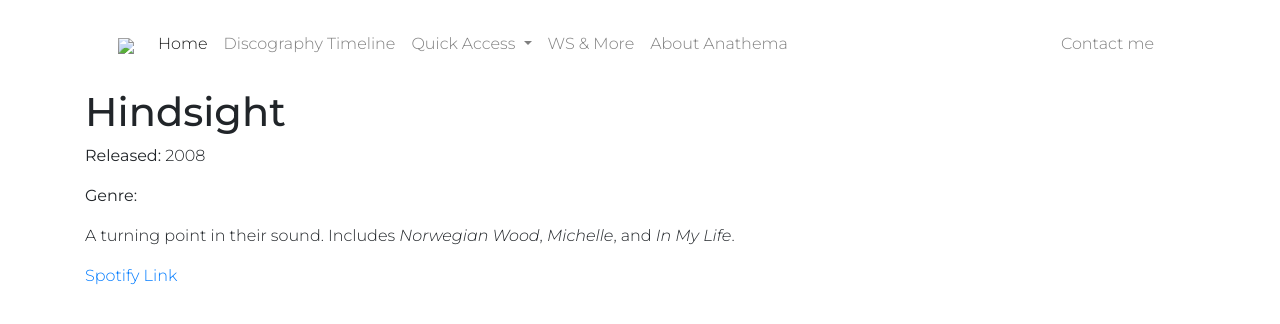
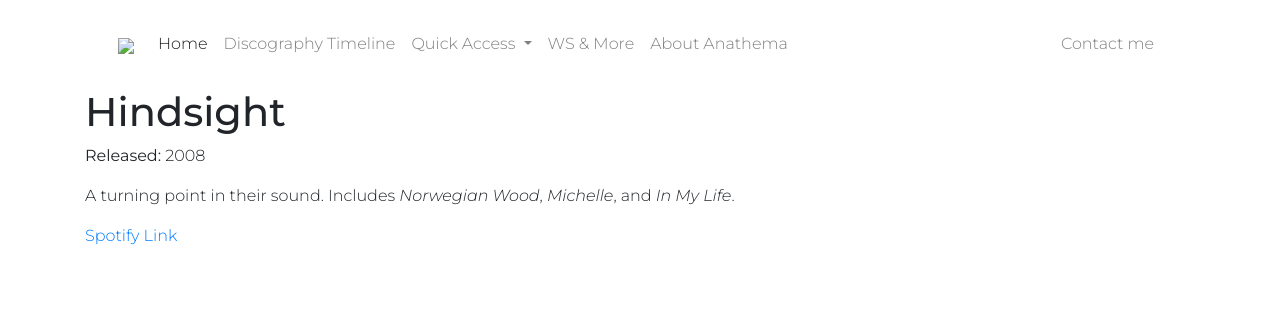
Before and after one commit to Hita9900/Anathema-Guide, a Jekyll site: the page built from _albums/Hindsight.md, in a window 1280 px wide. Shown: the top 324 px of the page. Built offline with Jekyll 4.4.1, drawn with Linux system fonts in a browser that asks for light colours; nearby versions of some CDN libraries.

Commit message:
Update StandardAlbum.html

```diff
--- a/_layouts/StandardAlbum.html
+++ b/_layouts/StandardAlbum.html
@@ -130,9 +130,7 @@
   <div class="container">
     <h1>{{ page.title }}</h1>
     <p><strong>Released:</strong> {{ page.year }}</p>
-    <p><strong>Genre:</strong> {{ page.genre }}</p>
-
-    <div>
+        <div>
       {{ content }}
     </div>
   </div>
```
